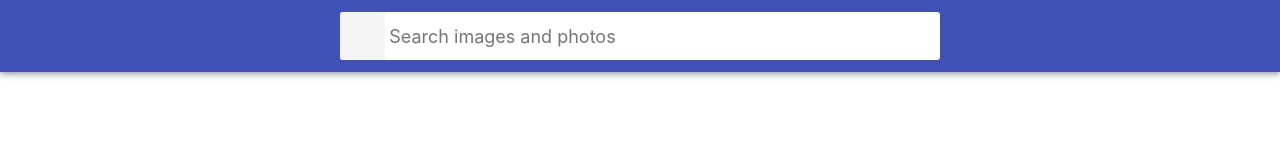
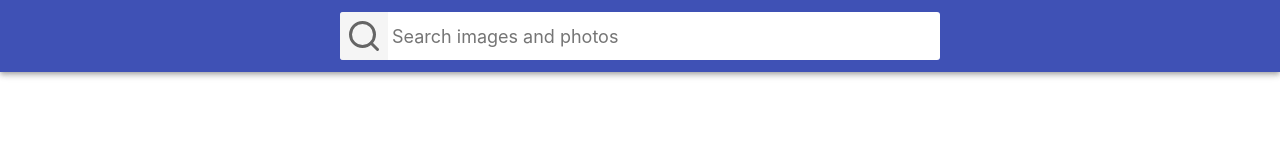
Before and after one commit to simplyNastya/goit-react-hw-04-images, a React (Create React App) app: page / in a window 1280 px wide. Shown: the top 160 px of the page. Built offline with nearby package versions, Linux system fonts and the light colour scheme.

Commit message:
changed loader, added search-svg, added notiflix
refactored code

```diff
--- a/package.json
+++ b/package.json
@@ -8,9 +8,11 @@
     "@testing-library/react": "^12.1.4",
     "@testing-library/user-event": "^13.5.0",
     "axios": "^1.3.4",
+    "notiflix": "^3.2.6",
     "prop-types": "^15.8.1",
     "react": "^18.1.0",
     "react-dom": "^18.1.0",
+    "react-icons": "^4.10.1",
     "react-loader-spinner": "^5.3.4",
     "react-scripts": "5.0.1",
     "web-vitals": "^2.1.3"
--- a/src/components/App.jsx
+++ b/src/components/App.jsx
@@ -1,5 +1,6 @@
 import { useEffect, useState } from 'react';
-import { LineWave } from 'react-loader-spinner';
+import { MagnifyingGlass } from 'react-loader-spinner';
+import Notiflix from 'notiflix';
 import Searchbar from './Searchbar/Searchbar';
 import Button from './Button/Button';
 import ErrorMessage from './Message/ErrorMessage';
@@ -49,12 +50,10 @@ export const App = () => {
 
   const submitHandler = searchValue => {
     if (!searchValue.trim()) {
-      alert('Please enter a valid search term');
-      return;
+      return Notiflix.Notify.info('Please enter a valid search term');
     }
     if (!searchValue.match(/^[a-zA-Z0-9-_ ]*$/)) {
-      alert('Invalid search query');
-      return;
+      return Notiflix.Notify.info('Invalid search query');
     }
     if (searchValue === searchRequest) {
       return;
@@ -93,11 +92,18 @@ export const App = () => {
         <ImageGallery items={items} showModal={toShowModal} />
       )}
       {isLoader && (
-        <LineWave
-          color="#8se36t"
-          ariaLabel="lineWave-loading"
-          wrapperClass="Loader"
-        />
+        <div className="loader">
+          <MagnifyingGlass
+            visible={true}
+            height="80"
+            width="80"
+            ariaLabel="MagnifyingGlass-loading"
+            wrapperStyle={{}}
+            wrapperClass="MagnifyingGlass-wrapper"
+            glassColor="#c0efff"
+            color="#3f51b5"
+          />
+        </div>
       )}
       {Boolean(items.length) && items.length !== totalHits && (
         <Button loadMore={loadMore} />
--- a/src/components/Message/ErrorMessage.jsx
+++ b/src/components/Message/ErrorMessage.jsx
@@ -1,7 +1,8 @@
 import PropTypes from 'prop-types';
+import Notiflix from 'notiflix';
 
 const ErrorMessage = ({ error }) => {
-  return <p>{error}</p>;
+  return Notiflix.Notify.error({ error });
 };
 
 export default ErrorMessage;
--- a/src/components/Message/WarningMessage.jsx
+++ b/src/components/Message/WarningMessage.jsx
@@ -1,5 +1,9 @@
+import Notiflix from 'notiflix';
+
 const WarningMessage = () => {
-  return <p>Sorry, but nothing was found for your request!</p>;
+  return Notiflix.Notify.warning(
+    'Sorry, but nothing was found for your request!'
+  );
 };
 
 export default WarningMessage;
--- a/src/components/Searchbar/Searchbar.jsx
+++ b/src/components/Searchbar/Searchbar.jsx
@@ -1,5 +1,6 @@
 import { useState } from 'react';
 import PropTypes from 'prop-types';
+import { FiSearch } from 'react-icons/fi';
 import styles from './searchbar.module.css';
 
 const Searchbar = ({ onSubmit }) => {
@@ -24,6 +25,7 @@ const Searchbar = ({ onSubmit }) => {
     <header className={styles.searchbar}>
       <form onSubmit={handleSubmit} className={styles.searchForm}>
         <button type="submit" className={styles.searchFormButton}>
+          <FiSearch className={styles.searchFormSvg} />
           <span className={styles.searchFormButtonLabel}>Search</span>
         </button>
 
--- a/src/components/Searchbar/searchbar.module.css
+++ b/src/components/Searchbar/searchbar.module.css
@@ -34,14 +34,10 @@
 }
 
 .searchFormButton {
-    display: inline-block;
+    display: flex;
     width: 48px;
     height: 48px;
     border: 0;
-    /* background-image: url('https://image.flaticon.com/icons/svg/149/149852.svg'); */
-    background-size: 40%;
-    background-repeat: no-repeat;
-    background-position: center;
     opacity: 0.6;
     transition: opacity 250ms cubic-bezier(0.4, 0, 0.2, 1);
     cursor: pointer;
@@ -50,6 +46,15 @@
 
 .searchFormButton:hover {
     opacity: 1;
+}
+
+.searchFormSvg {
+    height: 100%;
+    width: fit-content;
+}
+
+.searchFormButton:hover .searchFormSvg {
+    color: #3f51b5;
 }
 
 .searchFormButtonLabel {
--- a/src/index.css
+++ b/src/index.css
@@ -41,3 +41,16 @@ img {
   grid-gap: 16px;
   padding-bottom: 24px;
 }
+
+.loader {
+  position: absolute;
+  top: 0;
+  right: 0;
+
+  width: 100%;
+  height: 100%;
+
+  display: flex;
+  justify-content: center;
+  align-items: center;
+}
```
Also changed, not shown: 1 other file (tests, documents, lock files or other folders).
